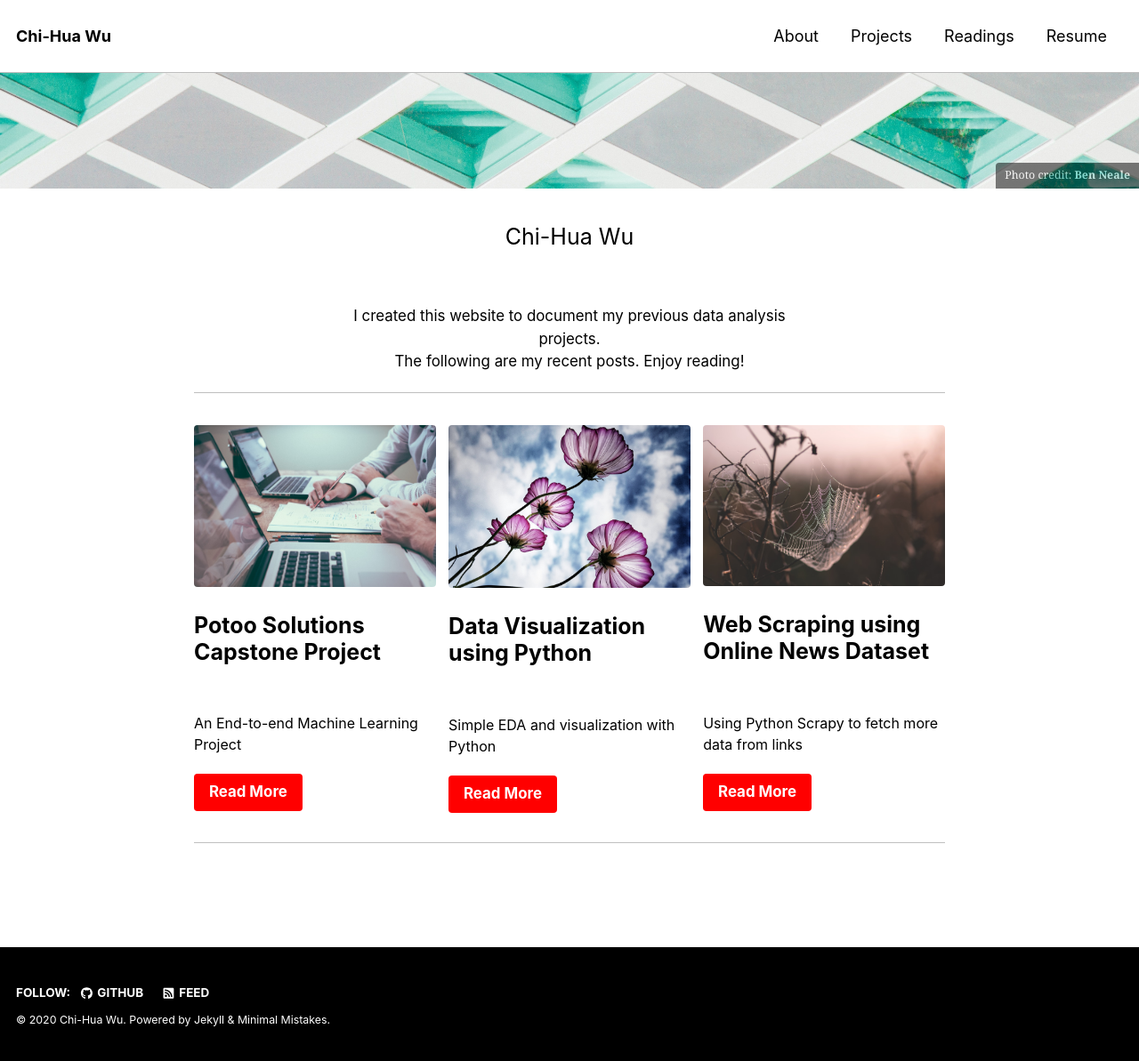
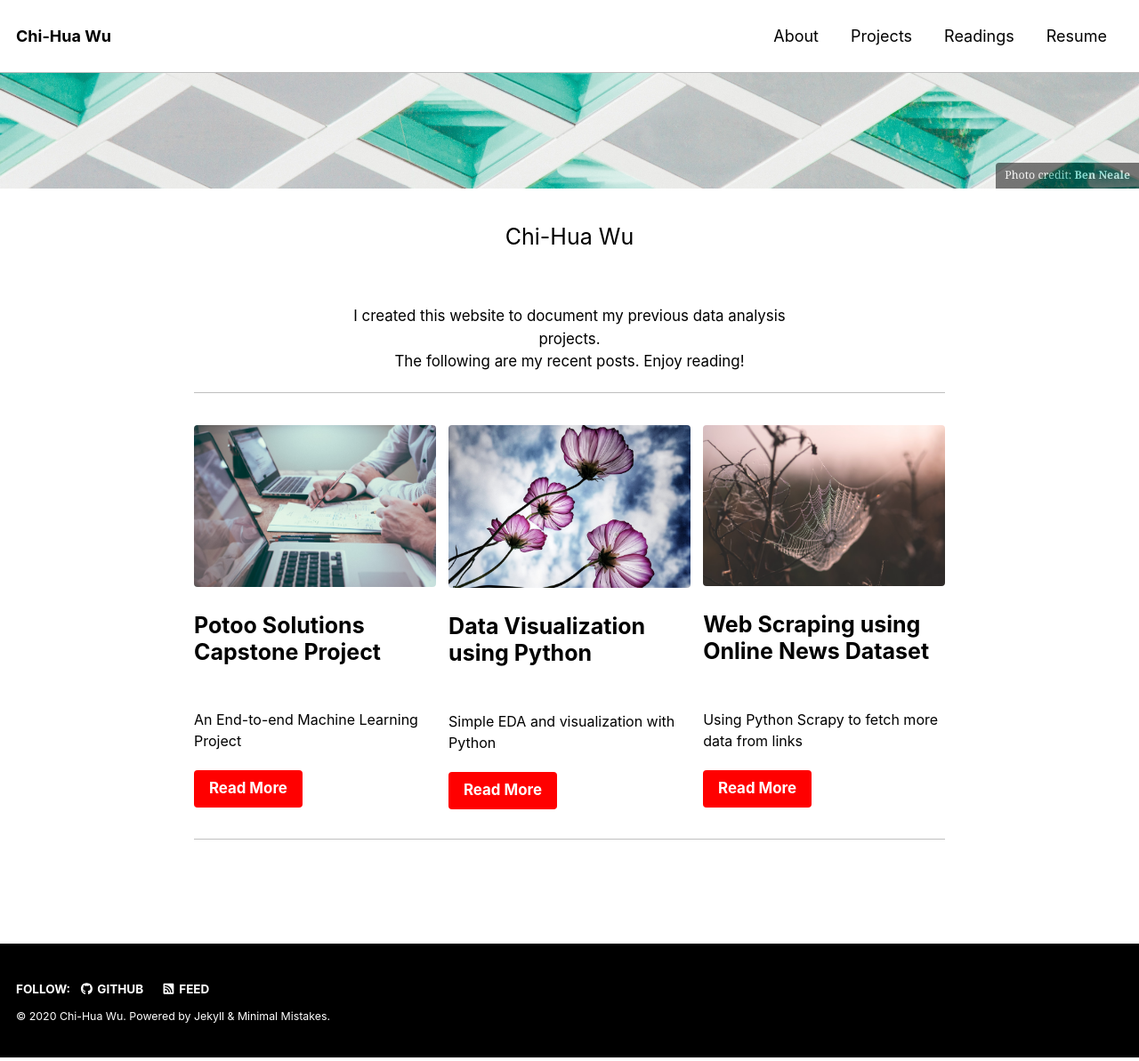
Before and after one commit to chw18019/chw18019.github.io, a Jekyll site: the page built from index.html, in a window 1280 px wide. Shown: the whole page at 89% size. Built offline with Jekyll 4.4.1, drawn with Linux system fonts in a browser that asks for light colours; nearby versions of some CDN libraries; the list of posts is cut into pages by our own code.

Commit message:
Update _archive.scss

```diff
--- a/_sass/minimal-mistakes/_archive.scss
+++ b/_sass/minimal-mistakes/_archive.scss
@@ -30,7 +30,7 @@
 }
 
 .archive__item-title {
-  margin-bottom: 0.25em;
+  margin-bottom: 0.1em;
   font-family: $sans-serif-narrow;
   line-height: initial;
   overflow: hidden;
```
